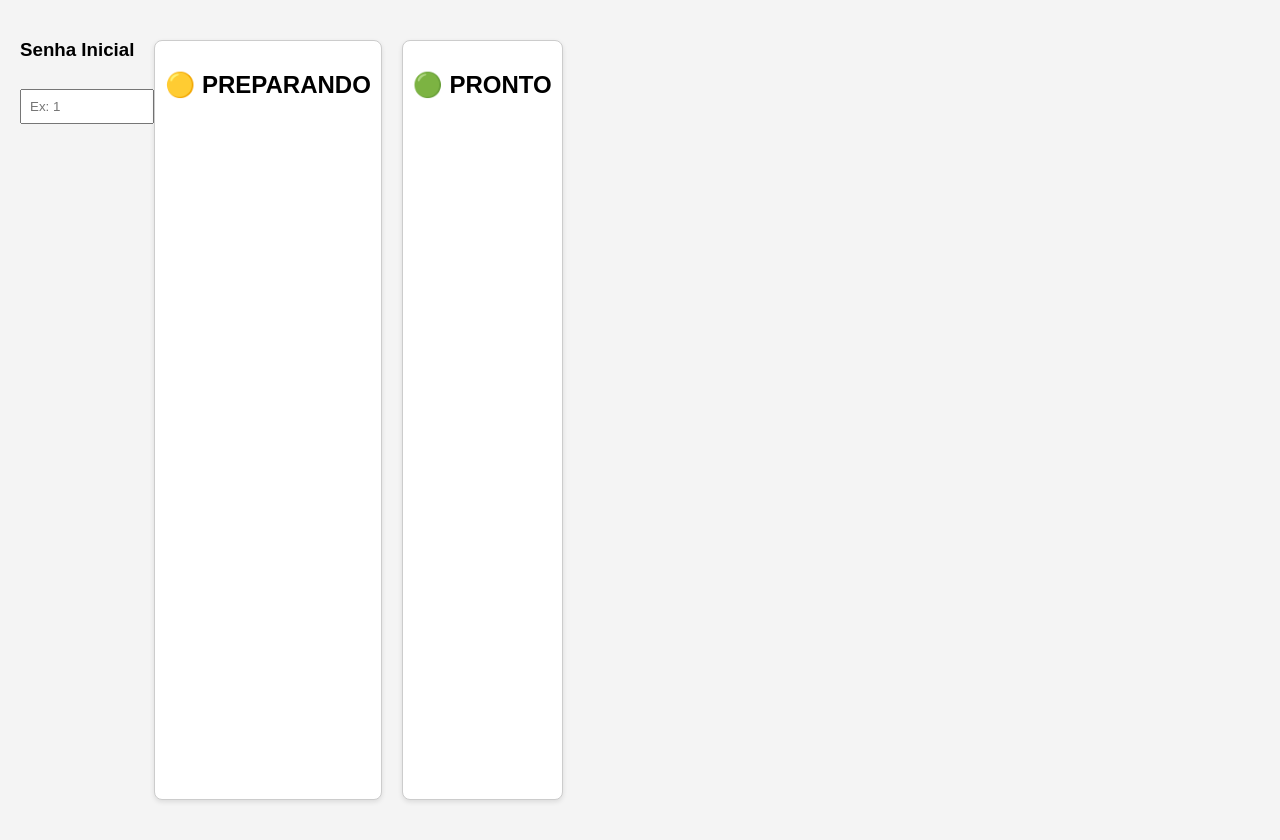
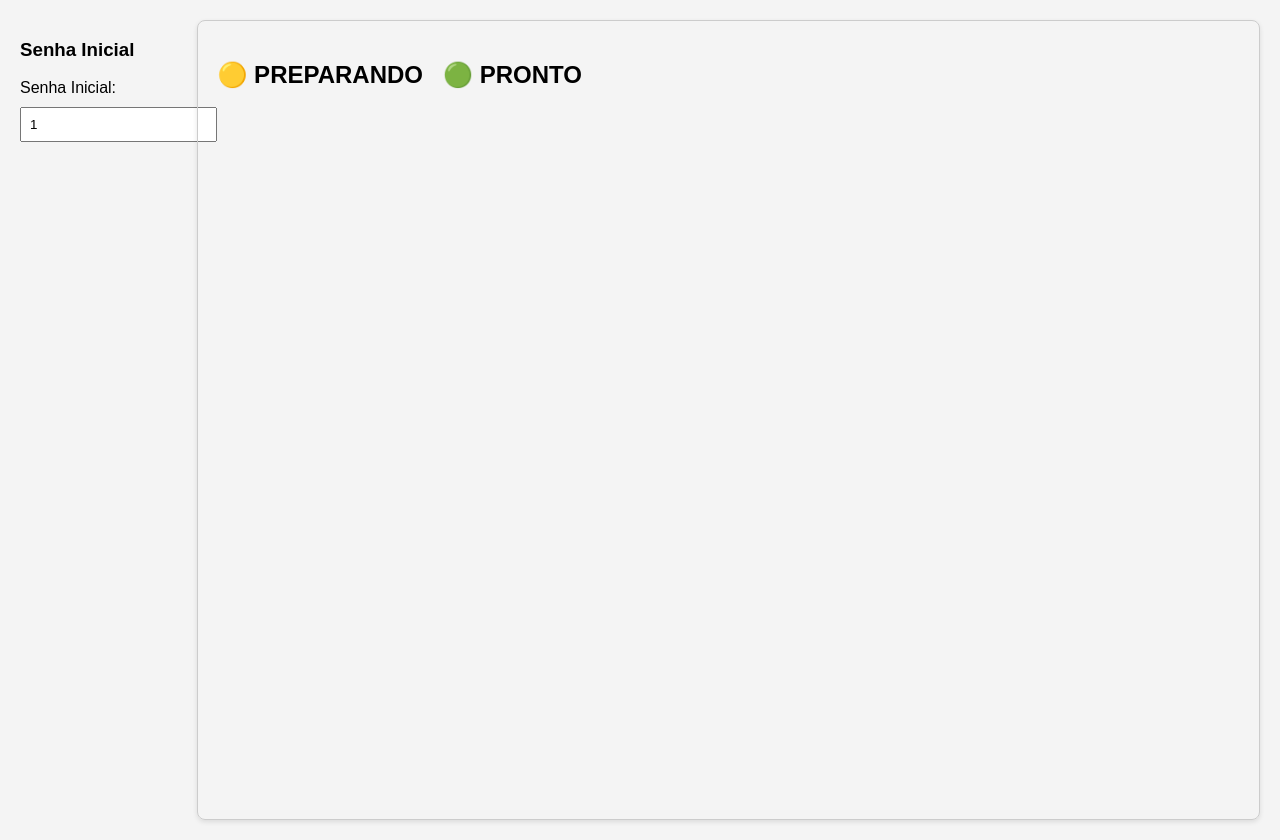
Before and after one commit to marcosrodriguesdev/PainelDeSenhas, a plain HTML site: page pages/index.html in a window 1280 px wide. Drawn offline with Linux system fonts and the light colour scheme; no server answers.

Commit message:
persistencia

```diff
--- a/pages/index.html
+++ b/pages/index.html
@@ -23,15 +23,9 @@
       flex: 1;
       padding: 20px;
       gap: 20px;
-    }
-    .column {
-      padding: 10px;
-      background-color: #fff;
          border: 1px solid #ccc;
       border-radius: 8px;
       box-shadow: 0 2px 5px rgba(0,0,0,0.1);
-    }
-    #em-preparo {
     }
     .card {
       background-color: #e9ecef;
@@ -57,8 +51,10 @@
 <body>
 <div id="menu">
   <h3>Senha Inicial</h3>
-    <input type="number" id="senhaInicial" placeholder="Ex: 1" min="1" max="999" />
+  <label for="senhaInicial">Senha Inicial:</label>
+  <input type="number" id="senhaInicial" placeholder="Ex: 1" min="1" max="999">
 </div>
+
 <div class="container">
   <div class="column" id="em-preparo">
     <h2>🟡 PREPARANDO</h2>
@@ -67,17 +63,23 @@
     <h2>🟢 PRONTO</h2>
   </div>
 </div>
+
 <audio id="ding" src="/ding.mp3" preload="auto"></audio>
+
 <script>
   let senhaInicial = parseInt(localStorage.getItem('senhaInicial') || '1');
+  document.getElementById('senhaInicial').value = senhaInicial;
+  document.getElementById('senhaInicial').onchange = (e) => {
+    senhaInicial = parseInt(e.target.value);
+    localStorage.setItem('senhaInicial', senhaInicial);
+    carregarDados();
+  };
 
   async function carregarDados() {
     const res = await fetch(`/api/dados?senhaInicial=${senhaInicial}`);
     const data = await res.json();
-
     const emPreparo = document.getElementById('em-preparo');
     const pronto = document.getElementById('pronto');
-
     emPreparo.innerHTML = '<h2>🟡 PREPARANDO</h2>';
     pronto.innerHTML = '<h2>🟢 PRONTO</h2>';
 
@@ -109,11 +111,8 @@
       card.classList.add("highlight");
       document.getElementById("ding").play();
       fetch(`/api/update_status/${card.dataset.id}`, { method: "PATCH" });
-
-        // Avança a senha inicial
       senhaInicial++;
       localStorage.setItem('senhaInicial', senhaInicial);
-
       setTimeout(() => card.classList.remove("highlight"), 3000);
       carregarDados();
     }
@@ -122,6 +121,5 @@
   setInterval(carregarDados, 30000);
   carregarDados();
 </script>
-
 </body>
 </html>
```
Lines whose indentation alone changed are shown as unchanged.
